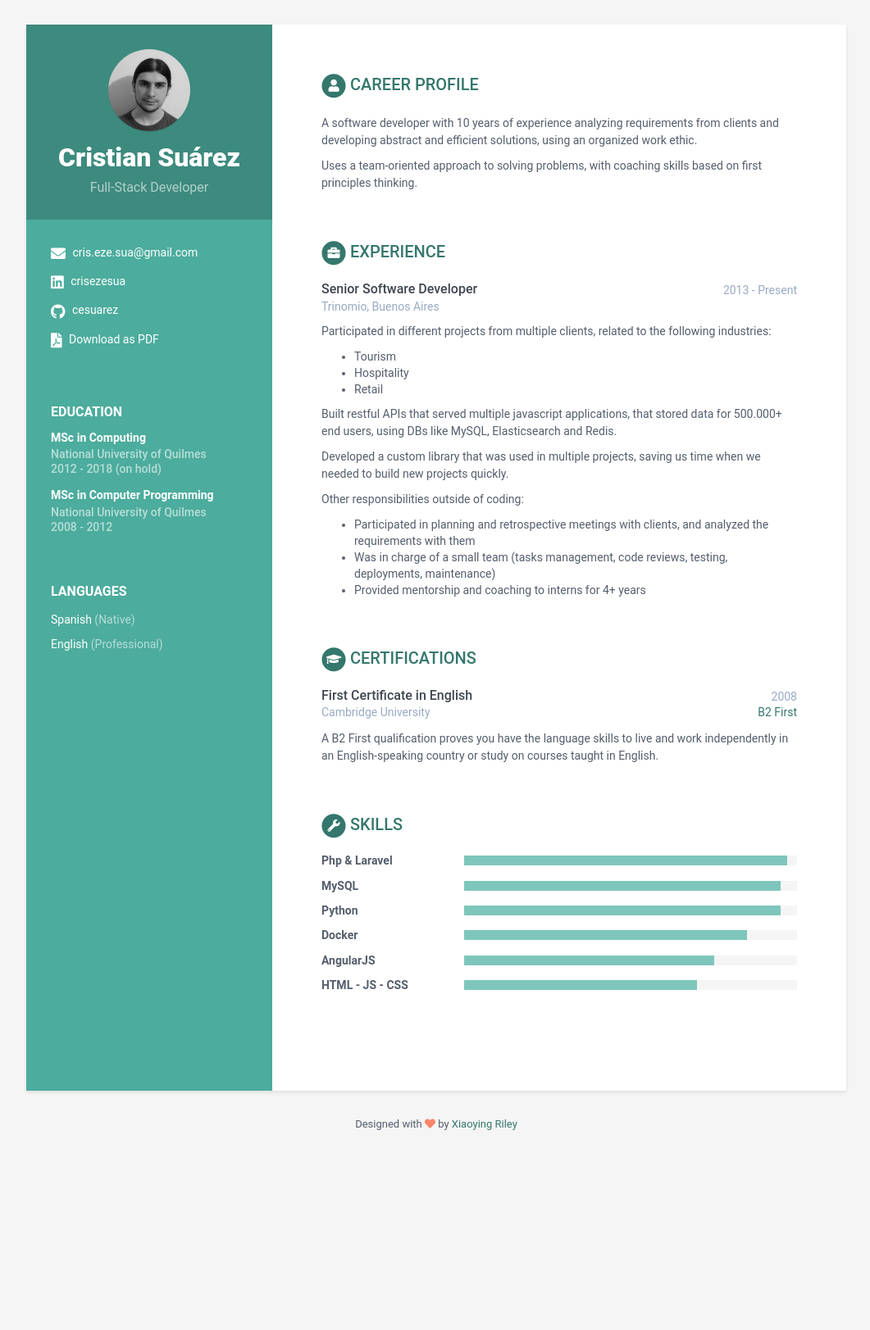
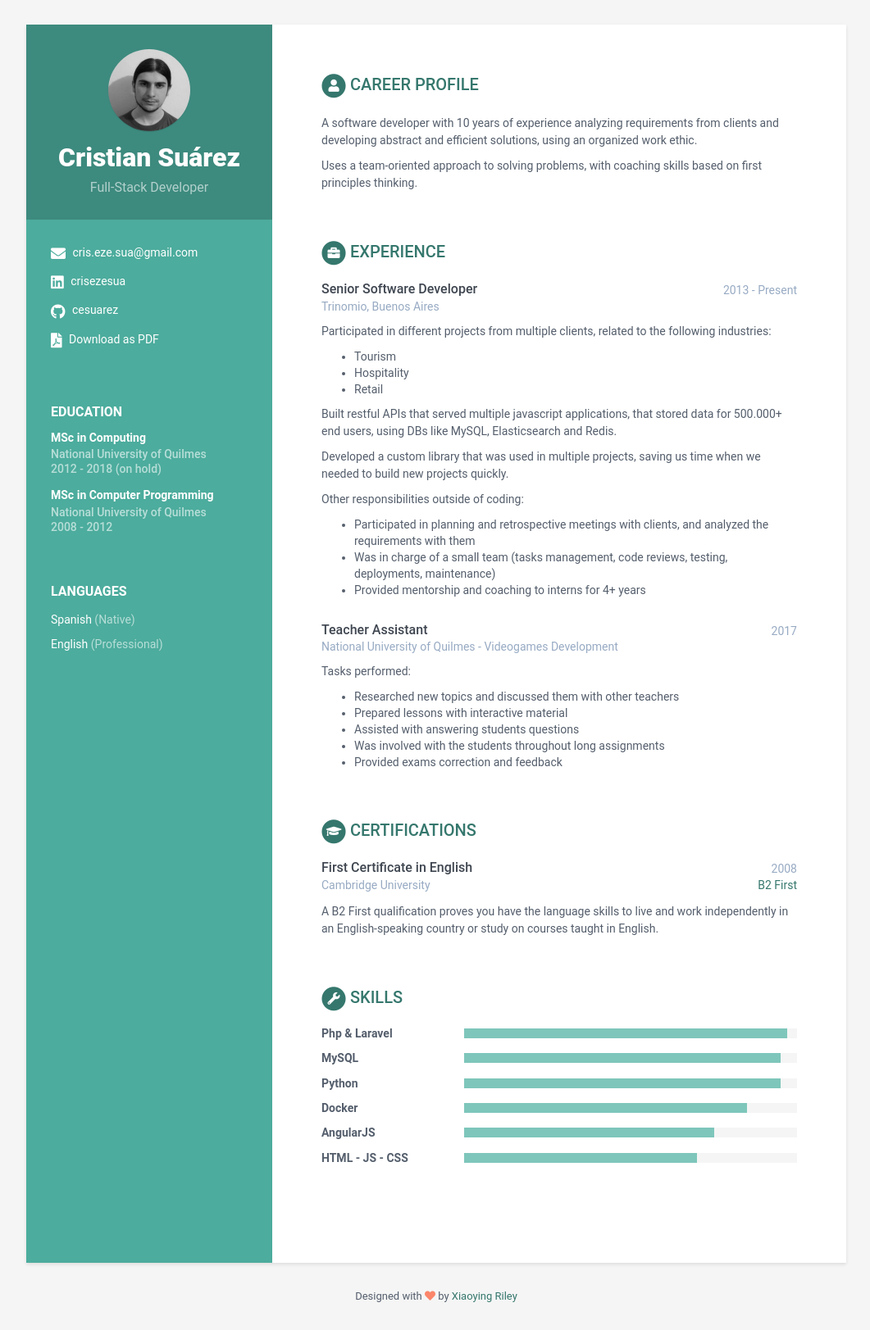
Before and after one commit to cesuarez/cesuarez.github.io, a Jekyll site: the page built from index.html, in a window 1280 px wide. Shown: the whole page at 82% size, without its empty margins (108-1169 px from the left). Built offline with Jekyll 4.4.1, drawn with Linux system fonts in a browser that asks for light colours; before the commit the page ends 1412 px from its top, so only the background shows below that.

Commit message:
Added Experience - Teacher Assistant

```diff
--- a/_data/data.yml
+++ b/_data/data.yml
@@ -95,6 +95,17 @@ experiences:
             - Was in charge of a small team (tasks management, code reviews, testing, deployments, maintenance)
             - Provided mentorship and coaching to interns for 4+ years
 
+      - role: Teacher Assistant
+        time: 2017
+        company: National University of Quilmes - Videogames Development
+        details: |
+          Tasks performed:
+          - Researched new topics and discussed them with other teachers
+          - Prepared lessons with interactive material
+          - Assisted with answering students questions
+          - Was involved with the students throughout long assignments
+          - Provided exams correction and feedback
+
 certifications:
       title: Certifications
       list:
```
